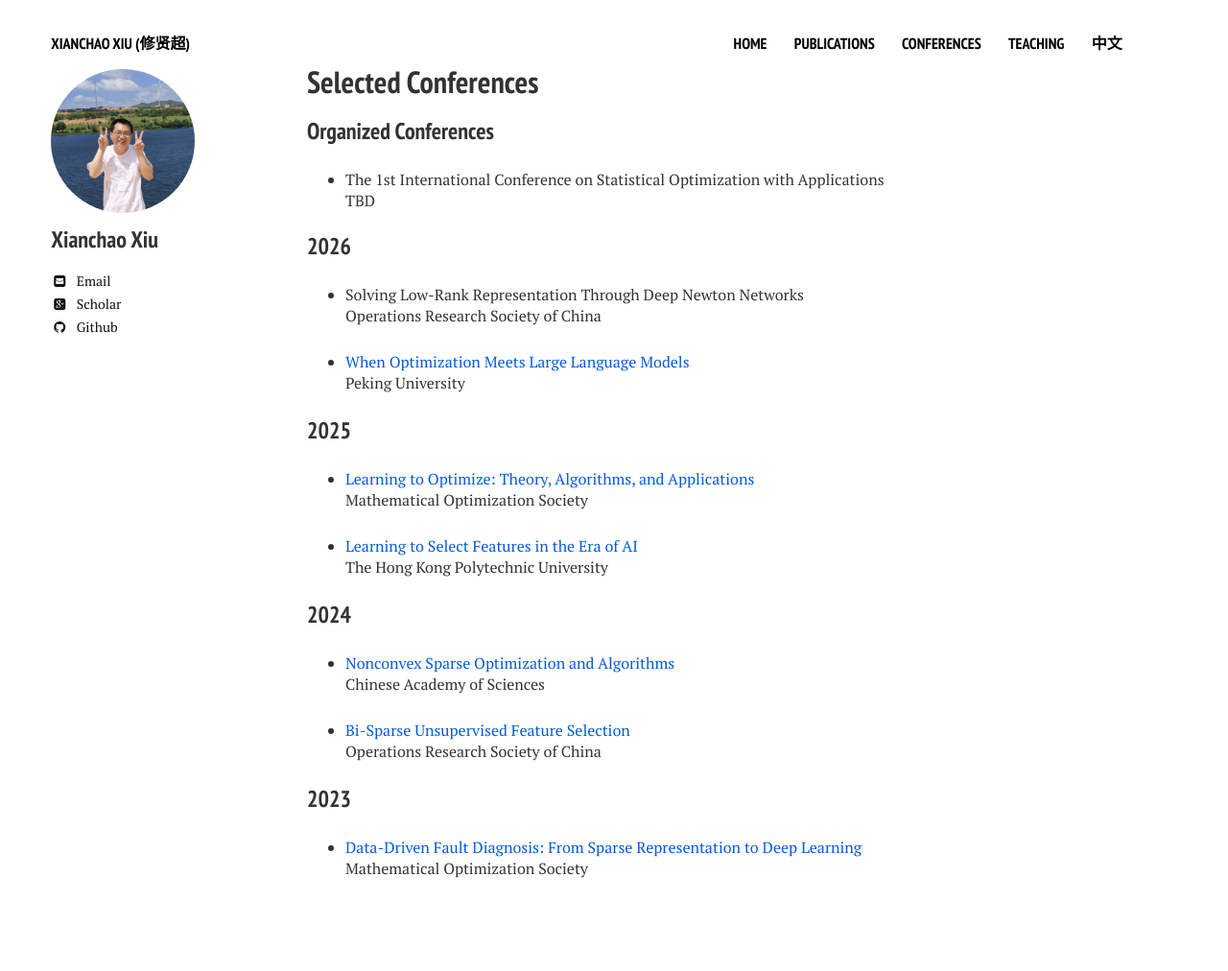
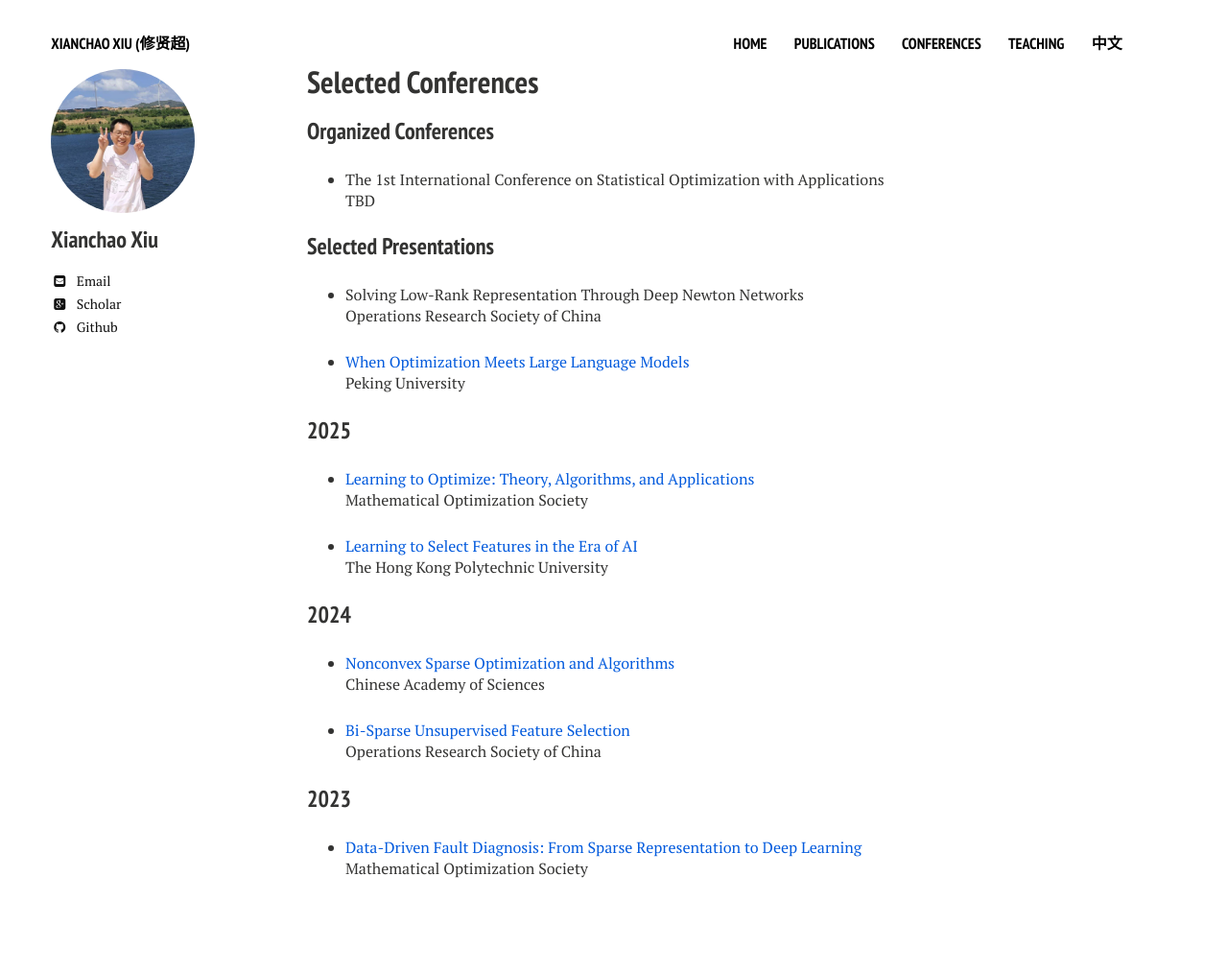
Before and after one commit to xianchaoxiu/xianchaoxiu.github.io, a Jekyll site: the page built from conferences/index.md, in a window 1280 px wide. Shown: the whole page at 96% size. Built offline with Jekyll 4.4.1, drawn with Linux system fonts in a browser that asks for light colours; nearby versions of some CDN libraries.

Commit message:
Update index.md

```diff
--- a/conferences/index.md
+++ b/conferences/index.md
@@ -12,7 +12,7 @@ share: false
 TBD <br>
 
 
-### 2026
+### Selected Presentations
 * Solving Low-Rank Representation Through Deep Newton Networks<br>
 Operations Research Society of China <br>
 
```
